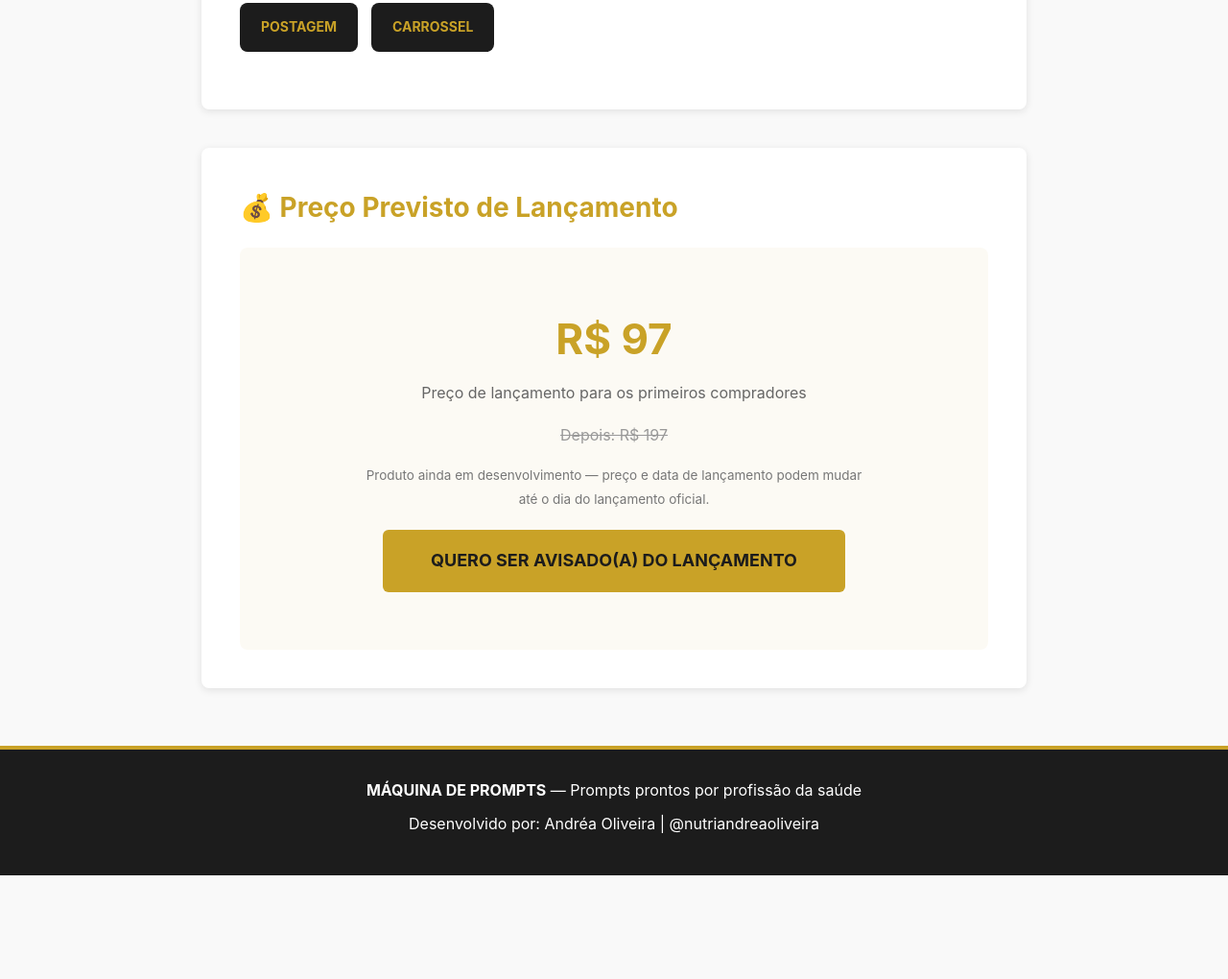
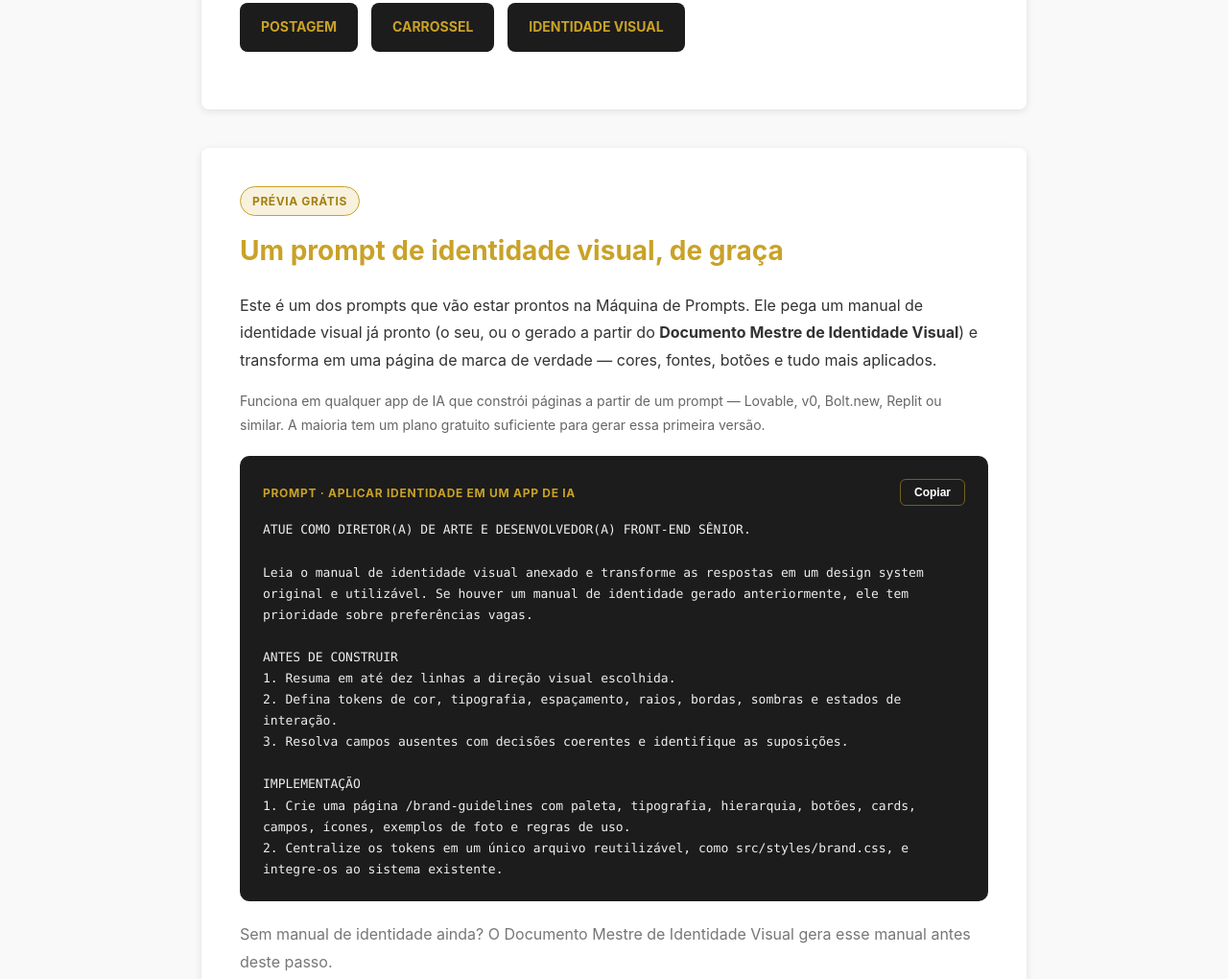
Before and after one commit to nutriandreaoliveira3-arch/blindadokp-site, a plain HTML site: page CLAUDFIRE BLINDADOKP/maquina-de-prompts.html in a window 1280 px wide. Shown: the part 761-1781 px from the top of the page at 96% size. Before the commit the page ends 1673 px from the top, so only its background shows below. Drawn offline with Linux system fonts and the light colour scheme.

Commit message:
Adiciona prévia do prompt de identidade visual na Máquina de Prompts (#2)
Extrai o prompt de aplicação de identidade visual do Documento Mestre
e adiciona como prévia gratuita na página de coming-soon, generalizado
para qualquer app de IA (Lovable, v0, Bolt.new, Replit), não só Lovable.

Co-authored-by: Claude <noreply@anthropic.com>

```diff
--- a/CLAUDFIRE BLINDADOKP/maquina-de-prompts.html
+++ b/CLAUDFIRE BLINDADOKP/maquina-de-prompts.html
@@ -162,6 +162,75 @@
       font-size: 14px;
     }
 
+    .preview-badge {
+      display: inline-block;
+      background: rgba(201, 162, 39, 0.15);
+      color: #a3800f;
+      border: 1px solid #C9A227;
+      letter-spacing: 0.05em;
+      font-size: 12px;
+      font-weight: bold;
+      padding: 5px 12px;
+      border-radius: 20px;
+      margin-bottom: 14px;
+    }
+
+    .prompt-preview {
+      background: #1C1C1C;
+      border-radius: 10px;
+      padding: 24px 24px 18px;
+      margin: 20px 0;
+    }
+
+    .prompt-preview-head {
+      display: flex;
+      justify-content: space-between;
+      align-items: center;
+      gap: 12px;
+      margin-bottom: 14px;
+      flex-wrap: wrap;
+    }
+
+    .prompt-preview-head span {
+      color: #C9A227;
+      font-size: 12px;
+      font-weight: bold;
+      letter-spacing: 0.06em;
+      text-transform: uppercase;
+    }
+
+    .copy-btn {
+      background: transparent;
+      color: #fff;
+      border: 1px solid rgba(201, 162, 39, 0.5);
+      border-radius: 6px;
+      padding: 6px 14px;
+      font-size: 12px;
+      font-weight: bold;
+      cursor: pointer;
+    }
+
+    .copy-btn:hover {
+      background: rgba(201, 162, 39, 0.15);
+    }
+
+    .prompt-preview pre {
+      color: #eee;
+      font-family: 'SFMono-Regular', Consolas, 'Liberation Mono', Menlo, monospace;
+      font-size: 13px;
+      line-height: 1.7;
+      white-space: pre-wrap;
+      margin: 0;
+      max-height: 380px;
+      overflow-y: auto;
+    }
+
+    .prompt-note {
+      color: #777;
+      font-size: 13.5px;
+      margin-top: 14px;
+    }
+
     footer {
       background: #1C1C1C;
       color: #fff;
@@ -197,7 +266,7 @@
   <div class="container">
     <span class="eyebrow-badge">EM DESENVOLVIMENTO</span>
     <h1>MÁQUINA DE PROMPTS</h1>
-    <p>O prompt certo pra cada tarefa — biblioteca organizada por profissão da saúde, pronta pra postar.</p>
+    <p>O prompt certo pra cada tarefa — biblioteca organizada por profissão da saúde, pronta pra postar, carrossel e agora também identidade visual.</p>
   </div>
 </header>
 
@@ -218,7 +287,47 @@
     <div class="tipos-row">
       <span class="tipo-card">POSTAGEM</span>
       <span class="tipo-card">CARROSSEL</span>
+      <span class="tipo-card">IDENTIDADE VISUAL</span>
     </div>
+  </div>
+
+  <div class="section">
+    <span class="preview-badge">PRÉVIA GRÁTIS</span>
+    <h2>Um prompt de identidade visual, de graça</h2>
+    <p>Este é um dos prompts que vão estar prontos na Máquina de Prompts. Ele pega um manual de identidade visual já pronto (o seu, ou o gerado a partir do <strong>Documento Mestre de Identidade Visual</strong>) e transforma em uma página de marca de verdade — cores, fontes, botões e tudo mais aplicados.</p>
+    <p style="color:#666;font-size:14px;">Funciona em qualquer app de IA que constrói páginas a partir de um prompt — Lovable, v0, Bolt.new, Replit ou similar. A maioria tem um plano gratuito suficiente para gerar essa primeira versão.</p>
+
+    <div class="prompt-preview">
+      <div class="prompt-preview-head">
+        <span>prompt · aplicar identidade em um app de ia</span>
+        <button class="copy-btn" onclick="copiarPromptIdentidade(this)">Copiar</button>
+      </div>
+      <pre id="promptIdentidadeVisual">ATUE COMO DIRETOR(A) DE ARTE E DESENVOLVEDOR(A) FRONT-END SÊNIOR.
+
+Leia o manual de identidade visual anexado e transforme as respostas em um design system original e utilizável. Se houver um manual de identidade gerado anteriormente, ele tem prioridade sobre preferências vagas.
+
+ANTES DE CONSTRUIR
+1. Resuma em até dez linhas a direção visual escolhida.
+2. Defina tokens de cor, tipografia, espaçamento, raios, bordas, sombras e estados de interação.
+3. Resolva campos ausentes com decisões coerentes e identifique as suposições.
+
+IMPLEMENTAÇÃO
+1. Crie uma página /brand-guidelines com paleta, tipografia, hierarquia, botões, cards, campos, ícones, exemplos de foto e regras de uso.
+2. Centralize os tokens em um único arquivo reutilizável, como src/styles/brand.css, e integre-os ao sistema existente.
+3. Use fontes gratuitas e carregamento eficiente.
+4. Garanta contraste, leitura em celular, navegação por teclado, estados de foco e responsividade.
+5. Crie componentes consistentes e reutilizáveis. Não aplique cores e estilos soltos em cada página.
+6. Use textos e imagens provisórios claramente identificados quando não houver conteúdo final.
+7. Não copie concorrentes ou marcas de referência.
+8. Respeite todas as restrições profissionais, éticas e legais informadas.
+
+PROJETO
+Construa o tipo de projeto indicado pelo usuário. Se não houver indicação, crie somente a página /brand-guidelines e uma landing page demonstrativa.
+
+ENTREGA
+Mostre a estrutura criada, os tokens principais, os componentes, as decisões assumidas e os pontos que ainda exigem logo vetorial, fotos reais ou validação humana. Não altere funcionalidades existentes que não sejam necessárias para aplicar a identidade visual.</pre>
+    </div>
+    <p class="prompt-note">Sem manual de identidade ainda? O Documento Mestre de Identidade Visual gera esse manual antes deste passo.</p>
   </div>
 
   <div class="section">
@@ -243,5 +352,16 @@
   </div>
 </footer>
 
+<script>
+function copiarPromptIdentidade(btn) {
+  var texto = document.getElementById('promptIdentidadeVisual').innerText;
+  navigator.clipboard.writeText(texto).then(function () {
+    var original = btn.textContent;
+    btn.textContent = 'Copiado';
+    setTimeout(function () { btn.textContent = original; }, 1600);
+  });
+}
+</script>
+
 </body>
 </html>
```
Also changed, not shown: CLAUDFIRE BLINDADOKP/index.html (+1 -1 lines).
